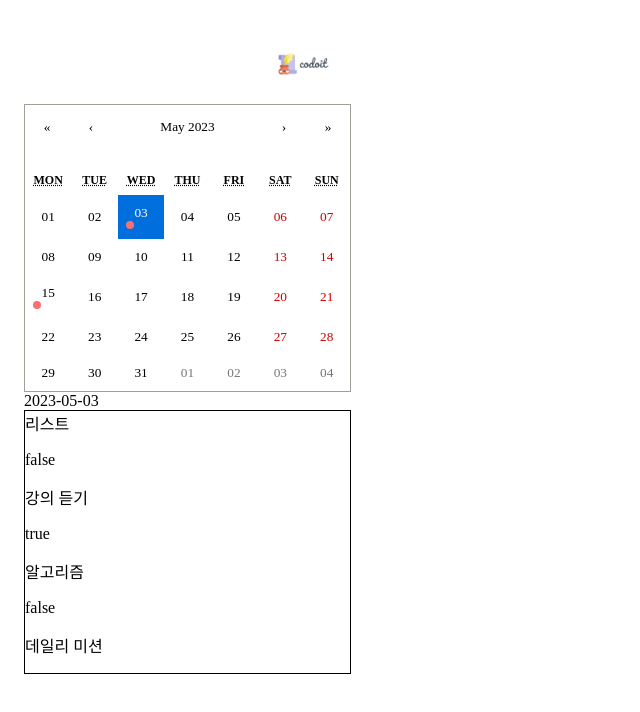
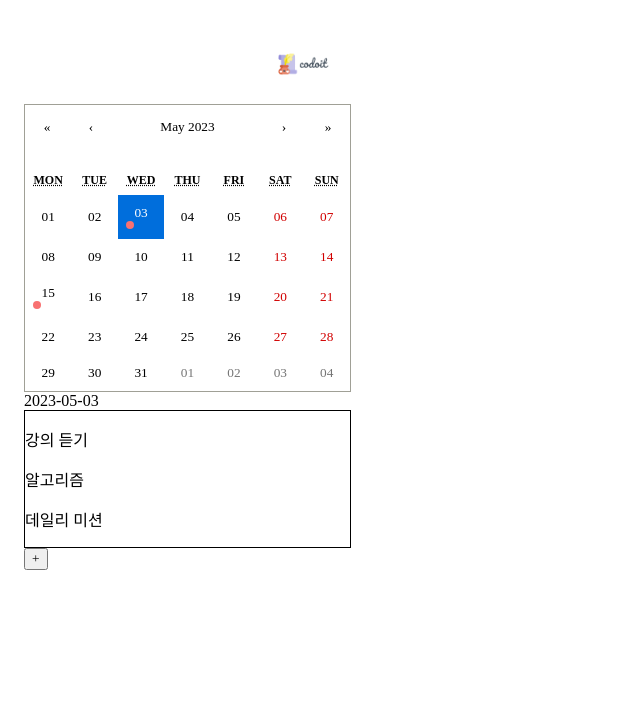
Before and after one commit to codeit-bootcamp-frontend/eva-tony-todolist, a React (Vite) app: page / in a window 1280 px wide. Shown: the top 712 px of the page, without its empty margins (0-640 px from the left). Built offline with nearby package versions, Linux system fonts and the light colour scheme; a web font is replaced by a local one.

Commit message:
fix: 첫 렌더링 시 todoItem undefined 이슈 해결

```diff
--- /dev/null
+++ b/src/components/AddButton.jsx
@@ -0,0 +1,16 @@
+import React from "react";
+
+const AddButton = ({ onAddItem }) => {
+  const handleClick = () => {
+    const newItem = "";
+    onAddItem((prev) => [newItem, ...prev]);
+  };
+
+  return (
+    <div>
+      <button onClick={handleClick}>+</button>
+    </div>
+  );
+};
+
+export default AddButton;
--- a/src/components/CalendarBox.jsx
+++ b/src/components/CalendarBox.jsx
@@ -3,13 +3,14 @@ import Calendar from "react-calendar";
 import "@components/CalendarBox.css";
 import moment from "moment";
 
-const CalendarBox = ({ date: mockdate, currentDate, onChange }) => {
+const CalendarBox = ({ dateList: mockdate, selectedDate, onChange }) => {
+  console.log("목데이트", mockdate);
   return (
     <>
       <Calendar
         onChange={onChange}
         formatDay={(locale, date) => moment(date).format("DD")}
-        value={currentDate}
+        value={selectedDate}
         className="mx-auto w-full text-sm border-b"
         tileContent={({ date, view }) => {
           if (mockdate.find((x) => x === moment(date).format("YYYY-MM-DD"))) {
@@ -23,7 +24,7 @@ const CalendarBox = ({ date: mockdate, currentDate, onChange }) => {
           }
         }}
       />
-      {moment(currentDate).format("YYYY-MM-DD")}
+      {moment(selectedDate).format("YYYY-MM-DD")}
     </>
   );
 };
--- a/src/components/TodoItem.jsx
+++ b/src/components/TodoItem.jsx
@@ -1,10 +1,10 @@
 import React from "react";
 
 const TodoItem = ({ item }) => {
+  const { isDone, content } = item;
   return (
     <div>
-      <p>{item.isDone}</p>
-      <p>{item.content}</p>
+      <p>{content}</p>
     </div>
   );
 };
--- a/src/components/TodoList.jsx
+++ b/src/components/TodoList.jsx
@@ -5,7 +5,6 @@ import TodoItem from "@components/TodoItem";
 const TodoList = ({ currentDate, data }) => {
   return (
     <div className={styles["todolist-container"]}>
-      <span>리스트</span>
       {data?.todo.map((item) => (
         <TodoItem key={item.id} item={item} />
       ))}
--- a/src/pages/HomePage.jsx
+++ b/src/pages/HomePage.jsx
@@ -7,24 +7,34 @@ import CalendarBox from "@components/CalendarBox";
 import useFetchData from "@hooks/useFetchData";
 import TodoList from "@components/TodoList";
 import parseDateToString from "@library/parseDateToString";
+import AddButton from "@components/AddButton";
 
 const HomePage = () => {
   const { data, isLoading, error } = useFetchData("/src/data/dummyData.json");
-  const [date, setDate] = useState([]);
-
-  const [currentDate, onChange] = useState(new Date());
+  const [dateList, setDateList] = useState([]);
+  const [selectedDate, setSelectedDate] = useState(new Date()); // 오늘값
+  const [selectedDateTodoList, setSelectedDateTodoList] = useState();
+  console.log(data, dateList, selectedDate, selectedDateTodoList);
 
   useEffect(() => {
     getDate();
   }, [data]);
 
+  useEffect(() => {
+    filteredTodoList();
+    console.log(selectedDate);
+  }, [selectedDate, data]);
+
   const getDate = () => {
-    setDate(data.map((item) => item.date));
+    setDateList(data.map((item) => item.date));
   };
 
   const filteredTodoList = () => {
-    const currentDateString = parseDateToString(currentDate);
-    return data.find((item) => item.date === currentDateString);
+    const currentDateString = parseDateToString(selectedDate);
+    const filteredTodoData = data.find(
+      (item) => item.date === currentDateString
+    );
+    setSelectedDateTodoList(filteredTodoData);
   };
 
   return (
@@ -32,8 +42,13 @@ const HomePage = () => {
       <div className={styles["logo-wrap"]}>
         <img className={styles.logo} src={CodoitLogo} />
       </div>
-      <CalendarBox date={date} currentDate={currentDate} onChange={onChange} />
-      <TodoList currentDate={currentDate} data={filteredTodoList()} />
+      <CalendarBox
+        dateList={dateList}
+        selectedDate={selectedDate}
+        onChange={setSelectedDate}
+      />
+      <TodoList selectedDate={selectedDate} data={selectedDateTodoList} />
+      <AddButton onAddItem={setSelectedDateTodoList} />
     </div>
   );
 };
```
Also changed, not shown: src/components/MenuBar.jsx (added, +7 -0 lines).
